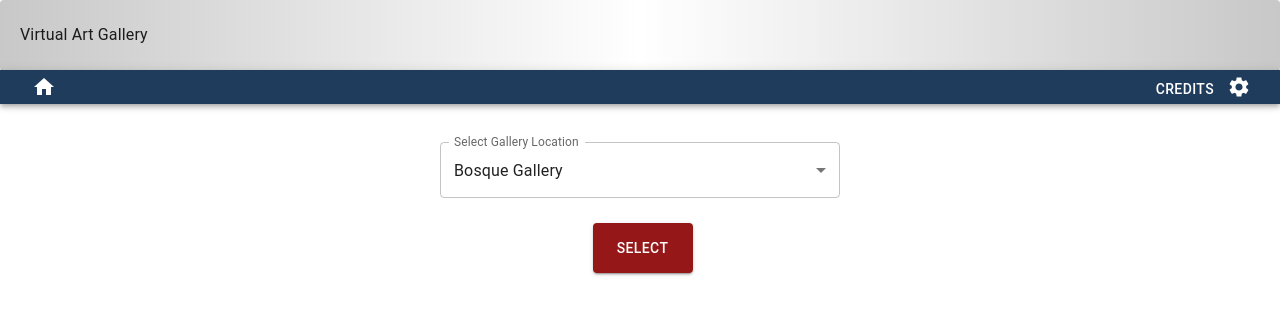
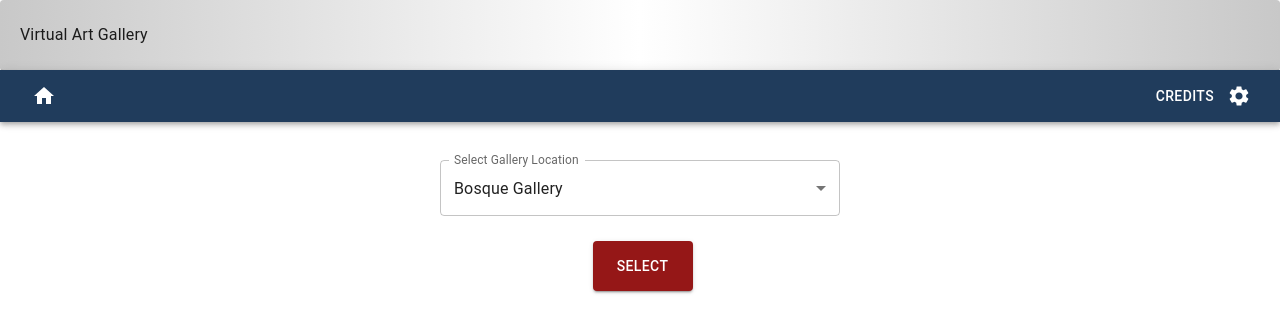
Before and after one commit to SoftwareF24-Gallery/SoftwareF24-Gallery.github.io, a React (Vite) app: page / in a window 1280 px wide. Shown: the top 332 px of the page. Built offline with nearby package versions, Linux system fonts and the light colour scheme.

Commit message:
Fix: Replace NavBar style properties to fix styling issues, its height was changed to resemble Lone Star's website better. Settings highlight when hovering is now a circle.

```diff
--- a/src/Navbar.jsx
+++ b/src/Navbar.jsx
@@ -26,16 +26,16 @@ const Navbar = () => {
                     Virtual Art Gallery
                 </Typography>
             </Paper>
-            <AppBar position="sticky" sx={{background: "#203c5c"}}>
-                <Toolbar sx={{marginBottom: "-30px"}}>
-                    <IconButton color="inherit" href="/#/" sx={{marginTop: "-30px"}}>
+            <AppBar position="sticky" sx={{background: "#203c5c", height: "52px", justifyContent: "center"}}>
+                <Toolbar>
+                    <IconButton color="inherit" href="/#/">
                         <HomeIcon />
                     </IconButton>
                     <Typography variant="h6" sx={{flexGrow: 1, textAlign: "left"}}>
                     </Typography>
                     {/*Displays components on the left side by side */}
                     <Stack direction="row">
-                        <Button color="inherit" href="/#/credits" sx={{marginTop: "-25px"}}>
+                        <Button color="inherit" href="/#/credits">
                         Credits
                         </Button>
                         <Settings/>
--- a/src/Settings.jsx
+++ b/src/Settings.jsx
@@ -16,7 +16,7 @@ const Settings = () => {
     return (
     <>
         {/* Settings button */}
-        <IconButton size="small" color="inherit" onClick={() => setOpen(true)} sx={{marginTop: "-30px"}}>
+        <IconButton size="small" color="inherit" onClick={() => setOpen(true)}>
             <SettingsIcon />
         </IconButton>
 
```
